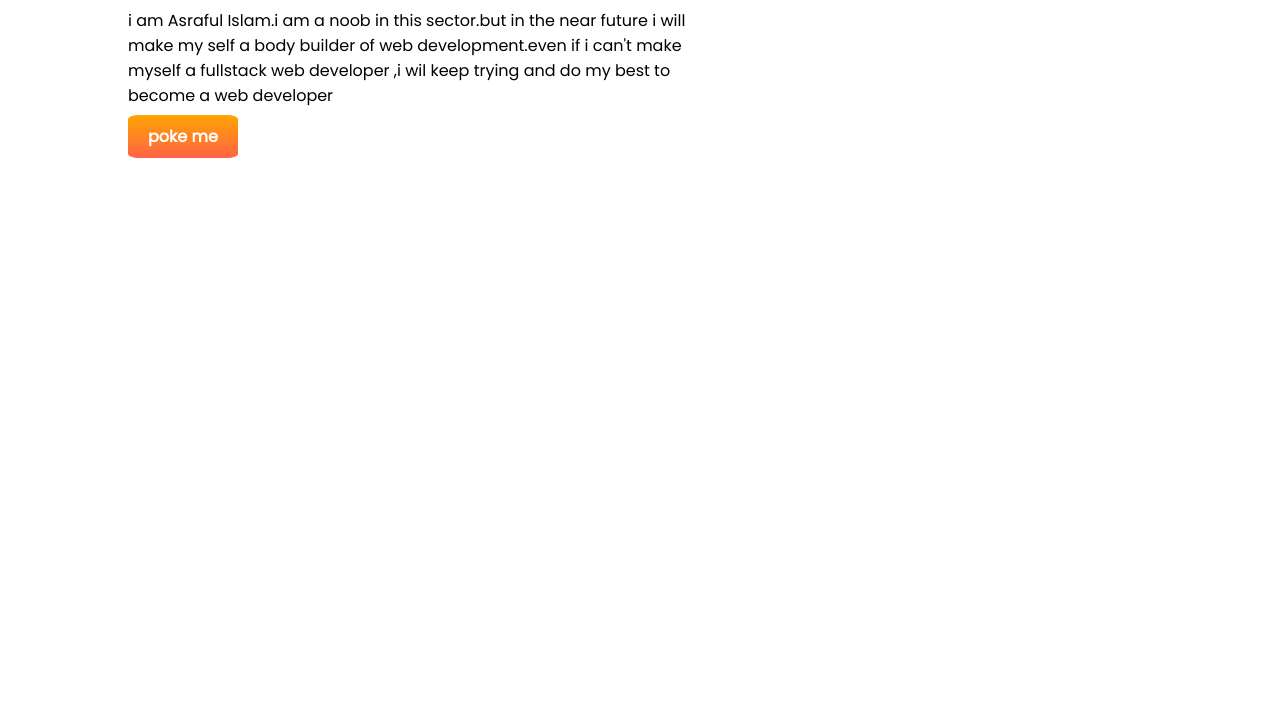
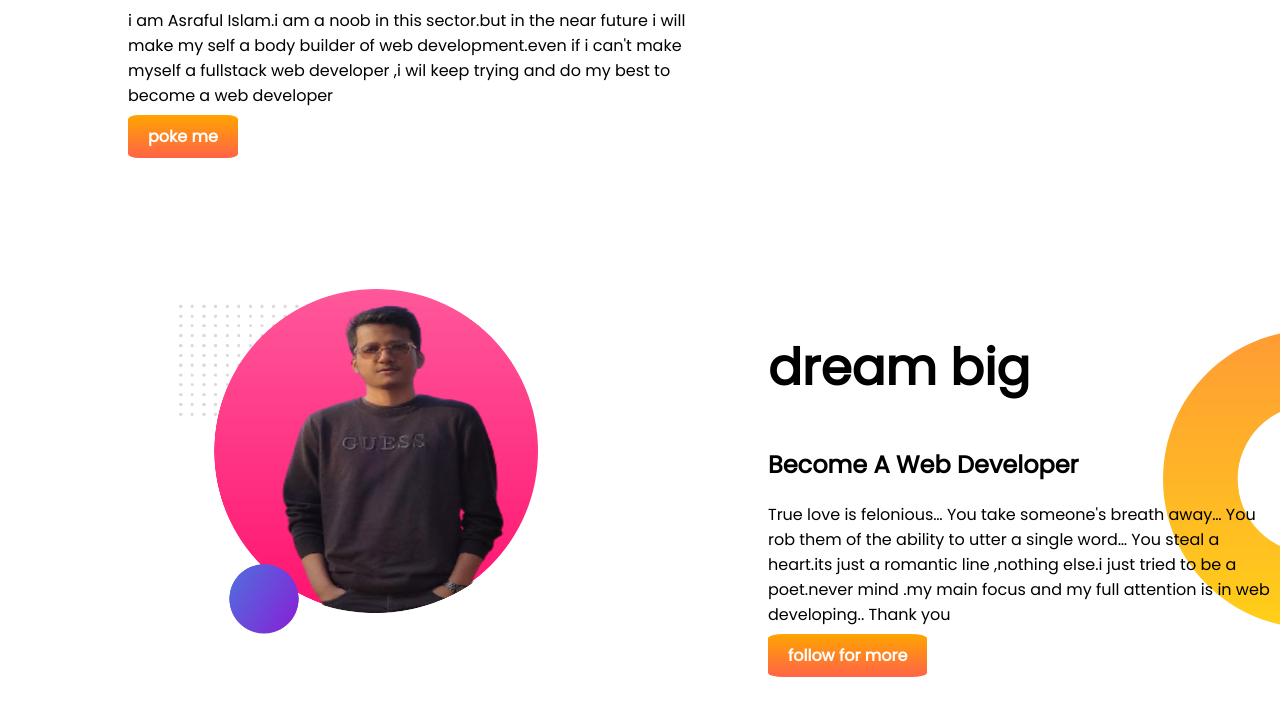
Before and after one commit to asraful7711/developer-portfolio, a plain HTML site: page index.html in a window 1280 px wide. Shown: the part 389-1104 px from the top of the page. Before the commit the page ends 800 px from the top, so only its background shows below. Drawn offline with Linux system fonts and the light colour scheme.

Commit message:
bottom added

```diff
--- a/index.html
+++ b/index.html
@@ -30,7 +30,21 @@
             <img class="half-width" src="images/apon pic 4.png" alt="my-first-pic">
         </div>
     </section>
-
+    <section class="bottom-banner">
+        <div class="half-width">
+            <img class="half-width" src="images/my-third-pic.png" alt="bottom pic">
+        </div>
+        <div class="half-width">
+            <h1>dream big</h1>
+            <h2>Become A Web Developer</h2>
+            <p>True love is felonious… You take someone's breath away… You rob them of the ability to utter a single
+                word… You steal a heart.its just a romantic line ,nothing else.i just tried to be a poet.never mind .my
+                main focus and my full attention is in web developing..
+                Thank you
+            </p>
+            <a class="link-button" href="https://www.facebook.com/asrafulislamapon11/">follow for more</a>
+        </div>
+    </section>
 </body>
 
 </html>
--- a/style.css
+++ b/style.css
@@ -10,6 +10,7 @@ h1{
 }
 section{
     display: flex;
+    margin-bottom: 140px;
 }
 .half-width{
     width:70%;
@@ -28,3 +29,8 @@ section{
     background-repeat: no-repeat;
 
 }
+.bottom-banner{
+    background-image: url(images/dream-bg.png);
+    background-repeat: no-repeat;
+    background-position: right;
+}
```
Also changed, not shown: images/apon-second.png (added), images/my-third-pic.png (added).
